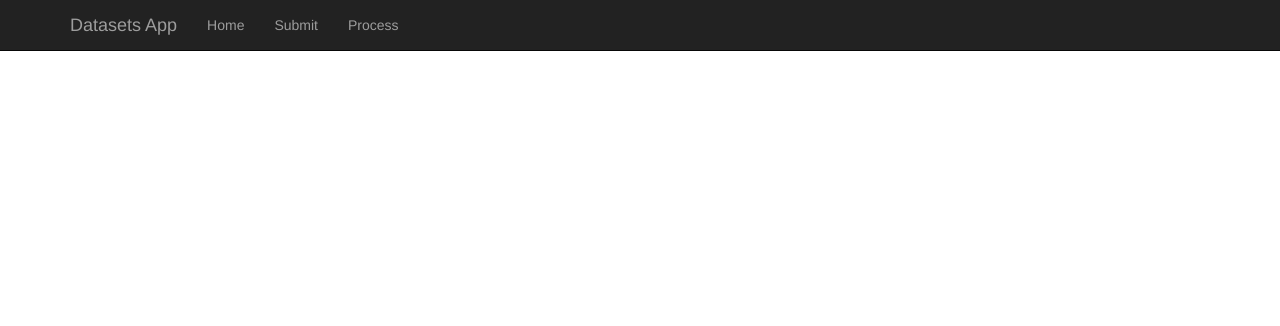
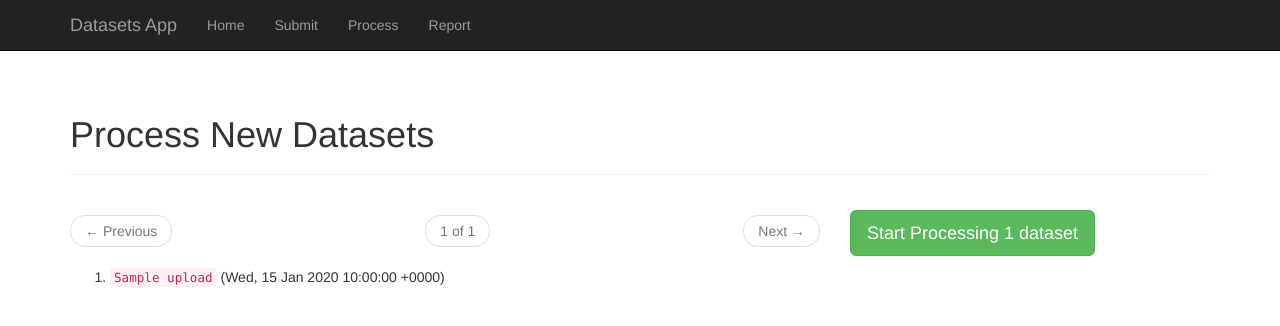
Before and after one commit to pilosus/django-primes-interview, a Django app: template primes/datasets/templates/datasets/process.html in a window 1280 px wide. Shown: the top 326 px of the page. Run offline with Django 3.2, Linux system fonts and the light colour scheme; the template is opened without the code that fills it: most values are stand-ins (such as "Sample title", 1, 10 or a date in 2020); data that the repository does not hold is empty; some libraries are stand-ins or nearby versions.

Commit message:
Process view basics implemented

```diff
--- a/primes/datasets/templates/datasets/base.html
+++ b/primes/datasets/templates/datasets/base.html
@@ -39,9 +39,10 @@
         </div>
         <div id="navbar" class="collapse navbar-collapse">
           <ul class="nav navbar-nav">
-            <li {% if page == 'home' %}class="active"{% endif %}><a href="/datasets/">Home</a></li>
-            <li {% if page == 'submit' %}class="active"{% endif %}><a href="/datasets/submit">Submit</a></li>
-            <li {% if page == 'process' %}class="active"{% endif %}><a href="/datasets/process">Process</a></li>
+            <li {% if page_alias == 'home' %}class="active"{% endif %}><a href="/datasets/">Home</a></li>
+            <li {% if page_alias == 'submit' %}class="active"{% endif %}><a href="/datasets/submit">Submit</a></li>
+            <li {% if page_alias == 'process' %}class="active"{% endif %}><a href="/datasets/process">Process</a></li>
+            <li {% if page_alias == 'report' %}class="active"{% endif %}><a href="/datasets/report">Report</a></li>
           </ul>
         </div><!--/.nav-collapse -->
       </div>
--- /dev/null
+++ b/primes/datasets/templates/datasets/pagination.html
@@ -0,0 +1,25 @@
+<nav aria-label="pagination">
+  <ul class="pager">
+      {% if items.has_previous %}
+        <li class="previous">
+            <a href="?page={{ items.previous_page_number }}"><span aria-hidden="true">&larr;</span> Previous</a>
+        </li>
+      {% else %}
+        <li class="previous disabled">
+            <a><span aria-hidden="true">&larr;</span> Previous</a>
+        </li>
+      {% endif %}
+
+      <li class="disabled"><a>{{ items.number }} of {{ items.paginator.num_pages }}</a></li>
+
+      {% if items.has_next %}
+        <li class="next">
+            <a href="?page={{ items.next_page_number }}">Next <span aria-hidden="true">&rarr;</span></a>
+        </li>
+      {% else %}
+        <li class="next disabled">
+            <a>Next <span aria-hidden="true">&rarr;</span></a>
+        </li>
+      {% endif %}
+  </ul>
+</nav>
--- a/primes/datasets/templates/datasets/process.html
+++ b/primes/datasets/templates/datasets/process.html
@@ -1,3 +1,45 @@
 {% extends 'datasets/base.html' %}
+{% load datasets_extras %}
 
 {% block title%}Processing {{ block.super }}{% endblock %}
+
+{% block content %}
+
+<div class="page-header">
+    <h1>Process New Datasets</h1>
+</div>
+
+<div class="row">
+    <div class="col-md-8">
+        {% show_pagination datasets %}
+
+        <ol>
+            {% for dataset in datasets %}
+            <li><code>{{ dataset.upload|cut:"uploads/"}}</code> ({{ dataset.added|date:"r"}})</li>
+            {% empty %}
+            <li>No submissions yet.</li>
+            {% endfor %}
+        </ol>
+
+
+    </div>
+
+    <div class="col-md-4">
+
+        {% if datasets %}
+        <form action="{% url 'datasets:process' %}" method="post">
+            <div class="form-group">
+                {% csrf_token %}
+            </div>
+            <button type="submit" class="btn btn-lg btn-success">
+                Start Processing {{ datasets.paginator.count }} dataset{{ datasets.paginator.count|pluralize }}
+            </button>
+        </form>
+
+        {% endif %}
+    </div>
+</div>
+
+
+
+{% endblock %}
--- /dev/null
+++ b/primes/datasets/templatetags/datasets_extras.py
@@ -0,0 +1,18 @@
+from django import template
+
+# see more: https://docs.djangoproject.com/en/1.10/howto/custom-template-tags/#inclusion-tags
+register = template.Library()
+
+
+## Custom filters ##
+
+## Custom inclusion tags ##
+
+@register.inclusion_tag('datasets/pagination.html')
+def show_pagination(items):
+    """
+    {% show_pagination items %}
+    :param items: QuerySet object
+    :return:
+    """
+    return {'items': items}
--- a/primes/datasets/urls.py
+++ b/primes/datasets/urls.py
@@ -12,4 +12,7 @@ urlpatterns = [
 
     # process new datasets; see results of processing
     url(r'^process$', views.process, name='process'),
+
+    # see results of processing
+    url(r'^report$', views.report, name='report'),
 ]
```
Also changed, not shown: primes/datasets/templates/datasets/report.html (added, +7 -0 lines), primes/datasets/views.py (+33 -3 lines), primes/datasets/templatetags/__init__.py (added).
